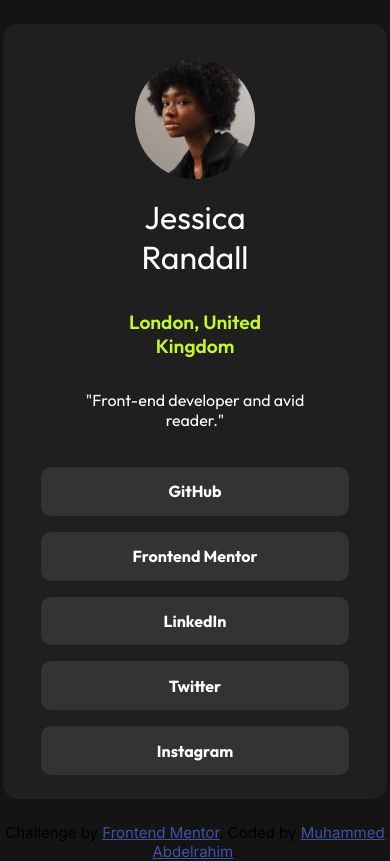
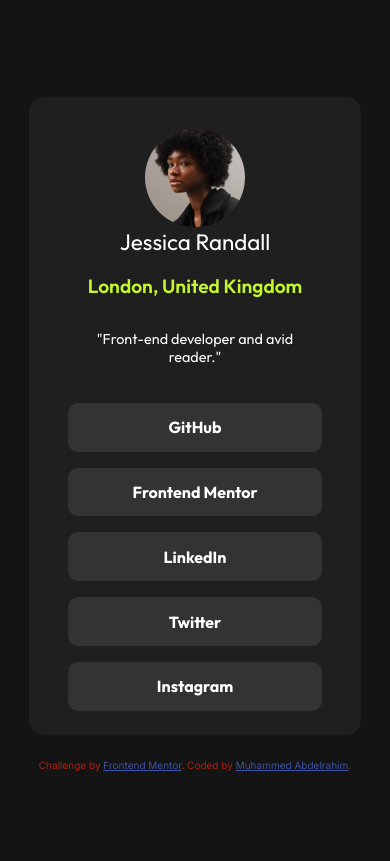
Before and after one commit to Muhammed61699/Social-links-profile, a plain HTML site: page index.html in a window 390 px wide. Drawn offline with Linux system fonts and the light colour scheme.

Commit message:
Update style.css

```diff
--- a/style.css
+++ b/style.css
@@ -25,7 +25,7 @@
     width: min(98.5%, 26.7rem);
     margin: 1.5rem auto;
     border-radius: 15px;
-    padding: 2.2rem 2.4rem 1rem;
+    padding: 1.9rem 2.4rem 1rem;
     font-family: 'Outfit', sans-serif;
     font-size: 1rem;
     color: var(--Wenge-Brown);
@@ -48,7 +48,7 @@
     font-size: 2rem;
     font-weight:400 ;
     color: var(--White);
-    padding: 1.1rem 3.9rem;
+    padding: 0.1rem 3.9rem;
     text-align: center;
 
 }
@@ -63,7 +63,7 @@
     color: var(--White);
     font-size: 1rem;
     font-weight:400 ;
-    padding: 1rem 1rem 1.8rem;
+    padding: 1rem 0.1rem 1.8rem;
     text-align: center;
 }
 .btn{
@@ -84,5 +84,23 @@
     background-color: var(--Green);
     color: var(--Dark-Grey);
 }
-.attribution{ font-size: 15px; text-align: center;margin-top: 0; }
+.attribution{ color: hsl(6, 77%, 37%); font-size: 15px; text-align: center;margin-top: 0; }
 .attribution a { color: hsl(228, 45%, 44%); }
+@media (max-width: 720px){
+    .main-card{
+        width: min(88.5%, 20.7rem);
+    }
+h1{
+        font-size: 1.4rem;
+        padding: 0.1rem 2.9rem;
+    }
+    h2{
+        padding: 1rem 0.1rem;
+    }
+  p{
+    font-size: 0.9rem;
+  }
+
+  .attribution{ font-size: 10px;color: hsl(6, 77%, 37%) }
+  .attribution a { color: hsl(228, 45%, 44%); }
+}
```
